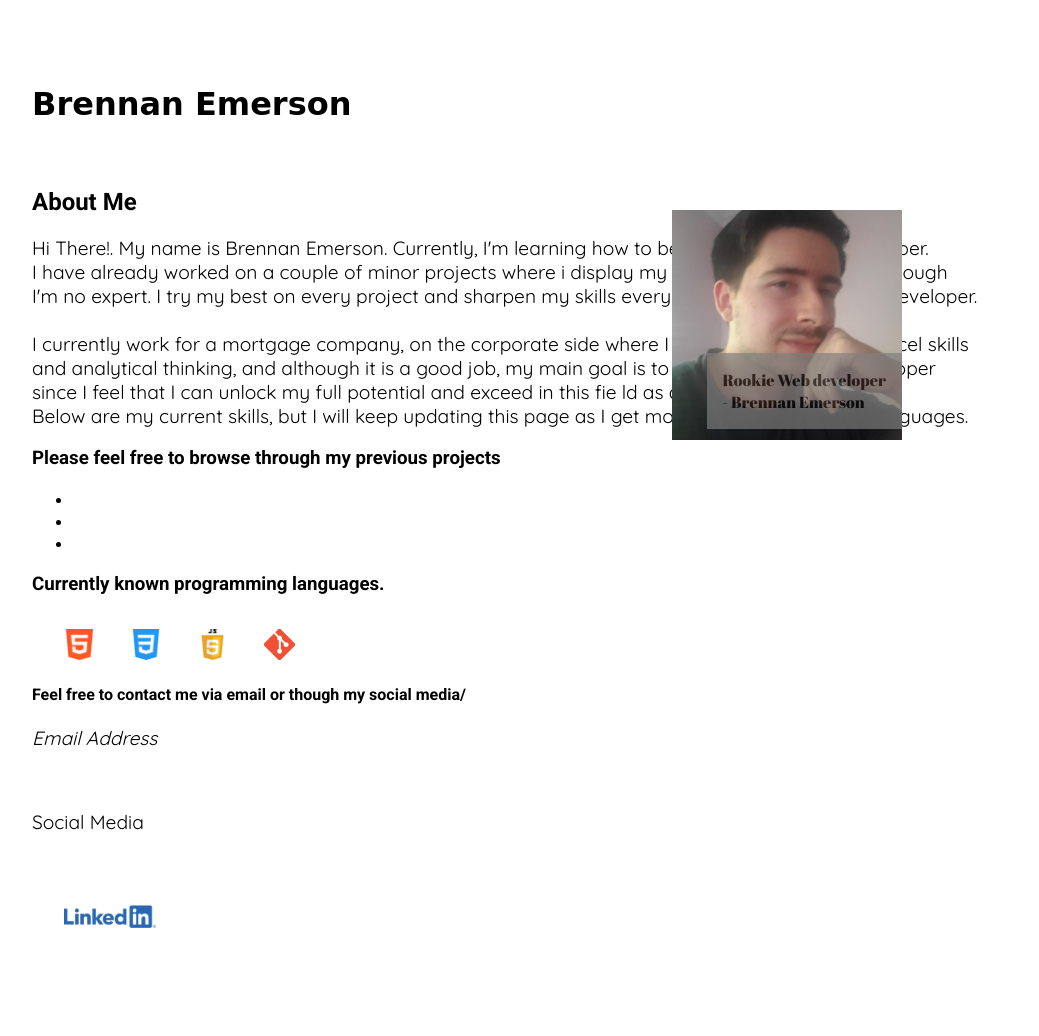
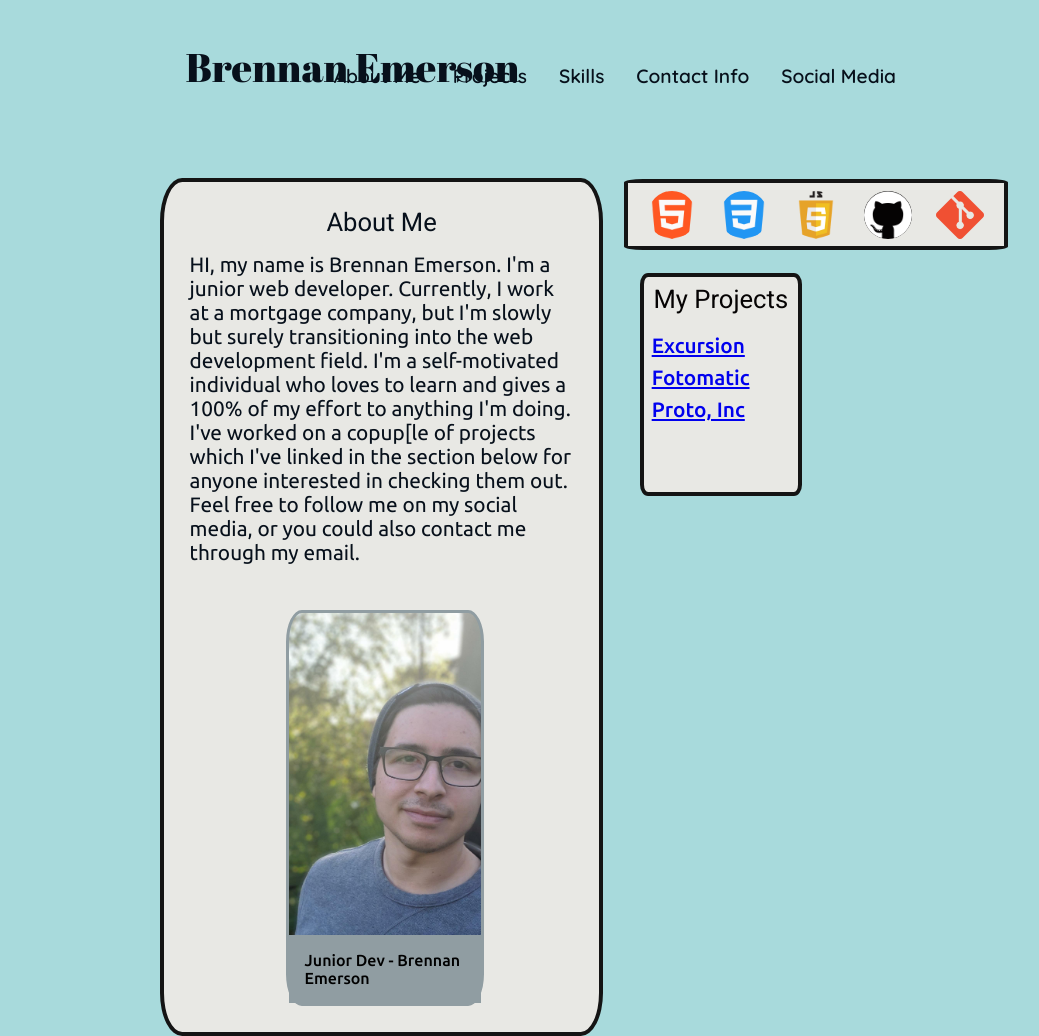
Before and after one commit to Bemerson95/Portfolio-Website, a plain HTML site: page index.html in a window 1280 px wide. Shown: the top 1036 px of the page, without its empty margins (96-1135 px from the left). Before the commit the page ends 958 px from the top, so only its background shows below. Drawn offline with Linux system fonts and the light colour scheme; a web font is replaced by a local one.

Commit message:
New Portfolio website
Changed the structure of the website, background color, and gave it a more modern look.

```diff
--- a/index.html
+++ b/index.html
@@ -2,110 +2,118 @@
 <html lang="en">
 
 <head>
-  <meta charset="UTF-8" />
-  <meta http-equiv="X-UA-Compatible" content="IE=edge" />
-  <meta name="viewport" content="width=device-width, initial-scale=1.0" />
-  <link rel="stylesheet" href="./resources/CSS/style.css" />
+  <meta charset="UTF-8">
+  <meta http-equiv="X-UA-Compatible" content="IE=edge">
+  <meta name="viewport" content="width=device-width, initial-scale=1.0">
+  <link rel="stylesheet" href="./resources/CSS/reset.css">
+  <link rel="stylesheet" href="./resources/CSS/style.css">
   <link
-    href="https://fonts.googleapis.com/css2?family=Abril+Fatface&family=Quicksand:wght@400;600;700&family=Roboto:ital,wght@0,400;0,700;1,400&family=Sansita+Swashed:wght@400;700&family=Smooch+Sans:wght@400;600&display=swap"
-    rel="stylesheet" />
-  <title>Brennan Emerson | My portfolio</title>
+    href="https://fonts.googleapis.com/css2?family=Abril+Fatface&family=Quicksand:wght@400;600;700&family=Roboto:ital,wght@0,400;0,700;1,400&family=Sansita+Swashed:wght@400;700&family=Smooch+Sans:wght@400;600&family=Ubuntu:ital,wght@0,400;0,500;1,500&display=swap"
+    rel="stylesheet">
+  <title>Brennan Emerson | Portfol;io Website</title>
 </head>
 
 <body>
-  <header role="heading">
+  <header role="heading" aria-label="Main header displaying the name of the authoer and the navigational bar">
+    <section class="header">
+      <div class="name">
         <h1>Brennan Emerson</h1>
-    <section id="nav-bar" role="menubar" aria-label="Navigation bar displaying about me, projects and skills sections">
-      <div id="nav-container">
-        <nav role="navigation">
+      </div>
+      <nav role="navigation" aria-label="Nav bar with a About me, projects, skills, and contact info sections">
+        <div class="nav-bar">
+          <div class="nav-bar-list">
             <ul>
-            <li><a href="#main-container">About Me</a></li>
-            <a href="#projects">
+              <a>
+                <li>About Me</li>
+              </a>
+              <a>
                 <li>Projects</li>
               </a>
-            <li><a href="#skills-container">Skills</a></li>
-            <a href="#contact info">
+              <a>
+                <li>Skills</li>
+              </a>
+              <a>
                 <li>Contact Info</li>
               </a>
+              <a>
+                <li>Social Media</li>
+              </a>
             </ul>
-          </ul>
+          </div>
+        </div>
       </nav>
-      </div>
     </section>
   </header>
-  <main role="main" aria-label="Main section displying a brief autobiography of the author">
-    <div id="main-container">
-      <h2>About Me</h2>
-      <p>
-        Hi There!. My name is Brennan Emerson. Currently, I'm learning how to become a full-stack developer.<br /> I
-        have already worked on a couple of minor projects where i display my HTML and CSSS skills, although <br /> I'm
-        no expert. I try
-        my best on every project and sharpen my skills every day to become a great developer.
-        <br />
-        <br /> I currently work for a mortgage company, on the corporate side where I constantly employ my Excel skills
-        <br /> and analytical thinking, and although it is a good job, my main goal is to become a full-time developer
-        <br /> since
-        I feel that I can unlock my full potential and exceed in this fie ld as a developer. <br /> Below are my current
-        skills, but I will keep updating this page as I get more experience in other languages.
-      </p>
-      <div id="profilepic-container" role="img" aria-label="Brennan Emerson's recent profile picture">
-        <a><img id="myimage" src="./resources/images/brennan.jpg" alt="Brennan Emerson profile picture"></a>
-        <figcaption id="picdescription">Rookie Web developer - Brennan Emerson</figcaption>
-      </div>
-    </div>
+  <main role="main" aria-label="Web page main content">
+    <section class="about-me">
+      <div class="about-me-container">
+        <div class="about-me-content">
+          <h2 id="main-content-title">About Me</h2>
+          <p>HI, my name is Brennan Emerson. I'm a junior web developer. Currently, I work at a mortgage company, but
+            I'm slowly but surely transitioning into the web development field. I'm a self-motivated individual who
+            loves to learn and gives a 100% of my effort to anything I'm doing. I've worked on a copup[le of projects
+            which I've linked in the section below for anyone interested in checking them out. Feel free to follow me on
+            my social media, or you could also contact me through my email.</p>
 
-    <section id="projects" role="complementary"
-      aria-label="Section of the website displying the author's front-end projects">
-      <div id="projects-container">
-        <h3>Please feel free to browse through my previous projects</h3>
-        <ul>
-          <li>
-            <a href="https://bemerson95.github.io/Excursion-App/" target="_blank">Excursion App</a>
-          </li>
-          <li>
-            <a href="https://bemerson95.github.io/Proto-Inc/" target="_blank">Proto, Inc</a>
-          </li>
-          <li>
-            <a href="https://bemerson95.github.io/Fotomatic/" target="_blank">Fotomatic</a>
-          </li>
-        </ul>
-      </div>
-    </section>
-
-    <section id="skills" role="complementary"
-      aria-label="displays the different programming languages  the aithor knoes">
-      <div class="feutered skills">
-        <div class="skills-container">
-          <h3>Currently known programming languages.</h3>
-        </div>
-
-        <div class="skills-image-container">
-          <img src="./resources/images/HTML.png" alt="Display a the HTML, CSS and javascript icons" />
-          <img src="./resources/images/css.png" alt="Displays the css icon." />
-          <img src="./resources/images/js.png" alt="Displays the js icon" />
-          <img src="./resources/images/git icon.png" alt="Dsiplays the git icon" />
-          <img src="./resources/images/GitHub-Mark-Light-120px-plus.png" alt="Displays the github icon" />
+          <section class="profile-img" role="complementary" aria-label="Author's profile picture">
+            <div class="image-container">
+              <div id="figcaption">
+                <figcaption>Junior Dev - Brennan Emerson</figcaption>
               </div>
             </div>
           </section>
+        </div>
+      </div>
+    </section>
+    <aside class="skills" role="complementary"
+      aria-label="Displays the current programming language and software the authore Knows">
+      <div class="current-skills">
+        <div class="skills-container">
+          <a><img src="./resources/images/HTML.png" alt="HTML 5"></a>
+          <a><img src="./resources/images/css.png" alt="CSS"></a>
+          <a><img src="./resources/images/js.png" alt="Javascript"></a>
+          <a><img id="github" src="./resources/images/GitHub-Mark-Light-120px-plus.png" alt="Github"></a>
+          <a><img src="./resources/images/git icon.png" alt="Git"></a>
+        </div>
+        <section class="projects" role="complementary">
+          <div class="current-projects">
+            <div class="projects-container">
+              <h3>My Projects</h3>
+              <ul>
+                <li><a href="https://bemerson95.github.io/Excursion-App/" target="_blank">Excursion</a></li>
+                <li></li><a href="https://bemerson95.github.io/Fotomatic/" target="_blank">
+                  <li>Fotomatic
+                </a></li>
+                <li></li><a href="https://bemerson95.github.io/Proto-Inc/" target="_blank">
+                  <li>Proto, Inc
+                </a></li>
+              </ul>
+            </div>
+          </div>
+        </section>
+      </div>
+    </aside>
   </main>
-  <footer id="footer" role="doc-footnote">
-    <section id="contact info" role="contentinfo" aria-label="Author's contact information">
-      <h4>Feel free to contact me via email or though my social media/</h4>
+  <footer>
+    <section class="social-media" role="complementary">
+      <h4>Social Media</h4>
+      <div class="current-social-media">
+        <div class="social-media-container">
+          <a id="twitter" href="BrennanEmerso10"><img src="./resources/images/2021 Twitter logo - blue.png"
+              alt="Twitter"></a>
+          <a id="github" href="https://github.com/Bemerson95"><img src="./resources/images/Octocat.png"
+              alt="Github"></a>
+        </div>
+    </section>
+    <section class="email-address">
+      <div class="email">
+        <h4>Email Address</h4>
         <address>
-        <p>Email Address</p>
           <a href="mailto:brennanemerson15@gmail.com">brennanemerson15@gmail.com</a>
         </address>
-      <p>Social Media</p>
-      <a href="https://www.linkedin.com/in/brennan-emerson-870428158/" target="_blank"><img
-          src="./resources/images/LinkedIn.png" alt="LinkedIn Icon that will direct you to the author's LinkedIn" /></a>
-      <a href="https://github.com/Bemerson95" target="_blank"><img id="github"
-          src="./resources/images/GitHub-Mark-Light-120px-plus.png"
-          alt="Github icon that directs you to the author's Github account"></a>
+      </div>
     </section>
   </footer>
-
-  <script src="./resources/JS/index.js"></script>
 </body>
 
 </html>
--- /dev/null
+++ b/resources/CSS/reset.css
@@ -0,0 +1,8 @@
+html, body, div, span, applet, object, iframe, h1, h2, h3, h4, h5, h6, p, blockquote, pre, a, abbr, acronym, address, big, cite, code, del, em, img, ins, kbd, q, s, samp, small, strike, strong, sub, sup, tt, var, b, u, i, center, dl, dt, dd, ol, ul, li, fieldset, form, label, legend, table, caption, tbody, tfoot, thead, tr, th, td, article, aside, canvas, details, embed, figure, figcaption, footer, header, menu, nav, output, section, summary, time, mark, audio, video {
+    margin: 0;
+    padding: 0;
+    border: 0;
+    font-size: 100%;
+    font: inherit;
+
+  }
--- a/resources/CSS/style.css
+++ b/resources/CSS/style.css
@@ -1,174 +1,264 @@
 body {
+    background-color: #a8dadc;
     font-size: 16px;
-  margin-left: 10%;
-  margin-right: 10%;
 }
 
-h1 {
-  position: relative;
-  top: 4rem;
-  font-family: "Sansita Swashed", cursive;
+aside {
+    position: absolute;
+    width: 30%;
+    height: auto;
+    left: 55%;
+    bottom: 38%;
+    margin-left: 1rem;
 }
 
-h2 {
-  font-family: "Roboto", sans-serif;
+
+
+.background-header .background-header-container #lake {
+    display: block;
+    max-width: 100%;
+    width: 100%;
+    height: 500px;
 }
 
-h3 {
-  font-family: "Roboto", sans-serif;
+.nav-bar {
+    display: flex;
+    width: 80%;
+    height: auto;
+    justify-content: flex-end;
 }
 
-h4 {
-  font-family: "Roboto", sans-serif;
+.nav-bar .nav-bar-list ul {
+    display: inline-flex
 }
 
-body p {
-  font-family: "Quicksand", sans-serif;
+.nav-bar .nav-bar-list ul li {
+    font-family: 'Quicksand', sans-serif;
+    list-style-type: none;
+    margin-top: 4rem;
+    margin-right: 2rem;
     font-size: 1.2rem;
+    color: #07101B;
+    font-weight: 600;
 }
 
-body img {
+.header .name h1 {
+    position: absolute;
+    top: 5%;
+    left: 22%;
+    font-family: 'Abril Fatface', cursive;
+    font-size: 2.5rem;
+    color: #07101B;
+}
+
+.about-me .about-me-container {
+    display: flex;
+    width: 30%;
+    height: auto;
+    margin-top: 7%;
+    margin-left: 20%;
+    padding: 2%;
+    background-color: #e8e8e4;
+    color: #07101B;
+    border: 4px solid #141414;
+    border-radius: 5%;
+    opacity: inherit;
+    box-shadow: 1rem;
+}
+
+.about-me-container #main-content-title {
+    position: relative;
+    text-align: center;
+    margin-bottom: 1rem;
+    font-family: 'Roboto', sans-serif;
+    font-size: 1.6rem;
+}
+
+.about-me-container p {
+    font-family: 'Ubuntu', sans-serif;
+    font-size: 1.3rem;
+    font-weight: 400;
+    line-height: 1.5rem;
+}
+
+.profile-img .image-container {
+    display: flex;
+    width: 50%;
+    height: 390px;
+    margin-top: 2.8rem;
+    margin-left: 25%;
+    background-image: url('../images/brennan2.jpg');
+    background-repeat: no-repeat;
+    background-position: center;
+    background-size: cover;
+    border: 3px solid #909DA2;
+    align-items: flex-end;
+    justify-content: center;
+    border-radius: 8%;
+}
+
+.image-container #figcaption figcaption {
+    background-color: #909DA2;
+    color: #000000;
+    font-family: 'Ubuntu', sans-serif;
+    font-weight: 500;
+    padding: 1rem;
+}
+
+.current-skills .skills-container {
+    display: flex;
+    justify-content: space-around;
+    padding: 2%;
+    background-color: #e8e8e4;
+    color: #050303;
+    border: 4px solid #141414;
+    border-radius: 5%;
+    opacity: 2;
+    box-shadow: 1rem;
+}
+
+.current-skills .skills-container a {
+    width: auto;
+    height: auto;
+    overflow: hidden;
+    border-radius: 2rem;
+}
+
+.current-skills .skills-container #github {
+    background-color: #050303;
+}
+
+.current-skills .skills-container img {
+    display: block;
+    max-width: 100%;
+    height: 3rem;
+}
+
+.current-projects .projects-container {
+    border: 1px solid black;
+    display: flex;
+    position: relative;
+    flex-direction: column;
+    width: 36%;
+    height: 200px;
+    margin-top: 1.4rem;
+    margin-left: 1rem;
+    justify-content: flex-start;
+    padding: 2%;
+    background-color: #e8e8e4;
+    color: #050303;
+    border: 4px solid #141414;
+    border-radius: 5%;
+    opacity: 2;
+    box-shadow: 1rem;
+}
+
+.current-projects .projects-container h3 {
+    position: relative;
+    text-align: center;
+    margin-bottom: 1rem;
+    font-family: 'Roboto', sans-serif;
+    font-size: 1.6rem;
+}
+
+.current-projects .projects-container ul {
+    list-style-type: none;
+    font-family: 'Ubuntu', sans-serif;
+    font-size: 1.3rem;
+    font-weight: 400;
+    line-height: 2rem;
+}
+
+.projects-container a {
+    font-weight: 500;
+}
+
+.projects-container a:hover {
+    margin-left: 10px;
+    margin-bottom: 4px;
+    color: #d62828;
+}
+
+footer {
+    display: flex;
+    width: 100%;
+    height: auto;
+    margin-top: 10%;
+    background-color: #e8e8e4;
+    color: #050303;
+    border: 4px solid #141414;
+    border-radius: 5%;
+    box-shadow: 1rem;
+    justify-content: space-evenly;
+}
+
+.social-media {
+    width: 30%;
+    height: auto;
+}
+
+.social-media-container {
+    display: flex;
+    width: 100%;
+    height: 100px;
+    justify-content: flex-start;
+
+}
+
+.social-media-container a {
+    display: flex;
+    width: 16%;
+    height: 50px;
+}
+
+.social-media-container img {
     display: block;
     max-width: 100%;
     height: auto;
-}
-
-nav {
-  display: inline-flex;
-  width: 80%;
-  justify-content: flex-end;
-}
-
-nav ul {
-  display: inline-flex;
-  list-style-type: none;
-  font-family: "Quicksand", sans-serif;
-  font-weight: 600;
-}
-#main-container{
-  margin-top: 5%;
-}
-
-#profilepic-container {
-  position: absolute;
-  left: 60%;
-  bottom: 45%;
-  width: 18%;
-  height: auto;
-}
-
-nav ul li {
-  font-size: 1.2rem;
-  margin-right: 1rem;
-}
-
-#skills img {
-  display: inline-flex;
-  height: auto;
-  width: 3%;
-  margin-left: 2rem;
     margin-top: 1rem;
-  flex: 2;
-}
-
-footer img {
-  display: inline-block;
-  height: auto;
-  width: 9%;
-  flex: 1;
-  margin-left: 2rem;
-}
-#contact-info #github img{
-  width: 60%;
-}
-
-a {
-  text-decoration: none;
-  text-transform: none;
-  color: white;
-  font-size: 1.2rem;
-}
-
-a:hover {
-  color: orange;
-  margin-left: 0.5rem;
-}
-
-a:visited {
-  color: gray;
-}
-#profilepic-container a{
-  display: block;
-
-}
-#profilepic-container a:hover{
-  padding-left: 20px;
-  padding-bottom: 20px;
-  border: 2px solid white;
-  transition: 0.5;
-}
-#skills .skills-image-container a{
-  display: block;
-}
-#skills .skills-image-container a:hover{
-  padding-bottom: 20px;
-  border: 2px solid white;
-  transition: 0.5;
-}
-figcaption{
-  position: absolute;
-  bottom: 5%;
-  left: 15%;
-  background-color: gray;
-  padding: 1rem;
-  opacity: 67%;
-  font-family: 'Abril Fatface', cursive;
+    margin-left: 1.5rem;
 }
 
 
-@media only screen and (min-width: 320px) and (max-width: 425px) {
-  body {
-    display: flex;
-    flex-direction: column;
-  }
-  nav ul {
-    display: none;
-  }
-  main #main-container {
-    margin-top: 4rem;
-  }
-  main #profilepic-container {
-    display: none;
-  }
-  footer img {
-    width: 5rem;
-    height: auto;
-    flex: 2;
-  }
-  #skills .skills-image-container img{
-    flex: 2;
-    width: 12%;
-  }
-}
-@media only screen and  (max-width: 768px) {
-  main #profilepic-container {
-    display: none;
-  }
-}
-@media only screen and (max-width: 1024px){
-  #skills img{
-    width: 6%;
-    height: auto;
+
+.social-media h4 {
+    position: relative;
+    margin-top: 1.3rem;
+    margin-left: 2rem;
+    margin-bottom: 0.8rem;
+    font-weight: 700;
+    font-family: 'Sansita Swashed', cursive;
 }
 
-  #profilepic-container {
-    display: flex;
-    position: absolute;
-    width: 30%;
-    height: fit-content;
-    flex-direction: column;
-    top: 70%;
-    left: 60%;
+.email-address h4 {
+    position: relative;
+    margin-top: 1.3rem;
+    margin-left: 2rem;
+    margin-bottom: 0.8rem;
+    font-weight: 700;
+    font-family: 'Sansita Swashed', cursive;
 }
 
+.email-address {
+    margin-left: 3rem;
 }
+
+address a {
+    font-weight: 500;
+
+}
+
+.email-address address {
+    font-family: 'Ubuntu', sans-serif;
+    font-size: 1.3rem;
+    font-weight: 400;
+    margin-top: 2.5rem;
+    text-align: center;
+
+}
+
+address a:hover {
+    margin-left: 10px;
+    margin-bottom: 4px;
+    color: #d62828;
+}
```
Also changed, not shown: resources/JS/index.js (+1 -6 lines), resources/images/2021 Twitter logo - blue.png (added), resources/images/brennan2.jpg (added), resources/images/vector-forest-sunset-forest-sunset-forest-wallpaper-preview.jpg (added), 4 other files. Lines whose indentation alone changed are shown as unchanged.
